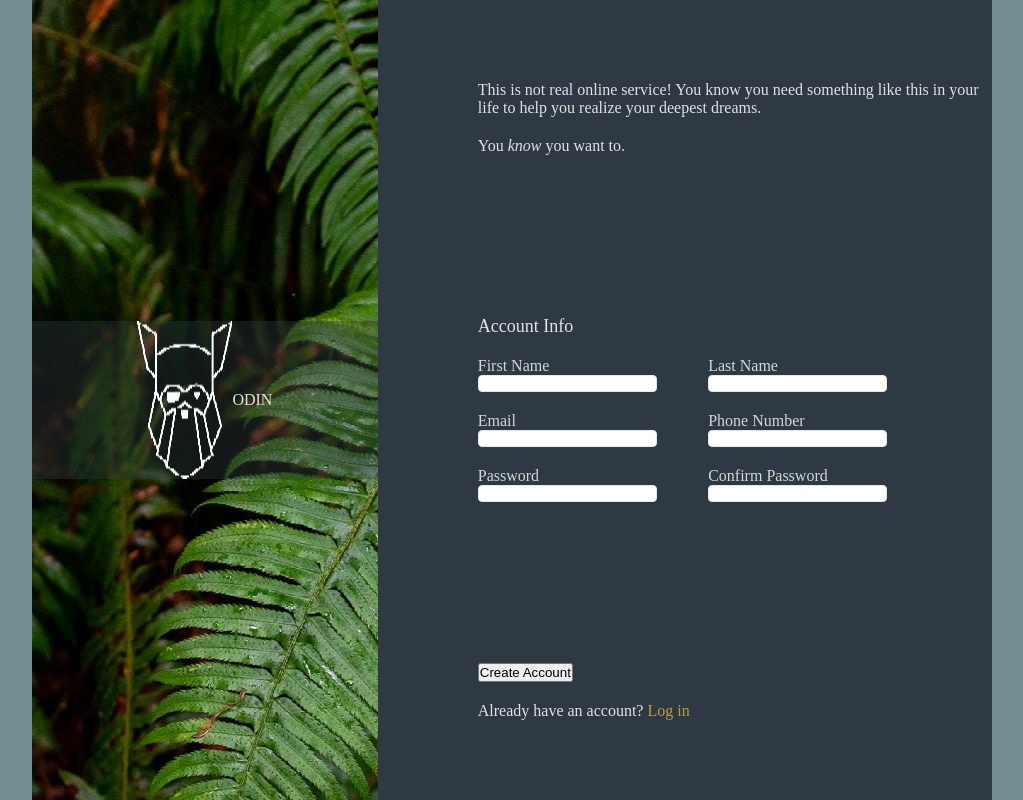
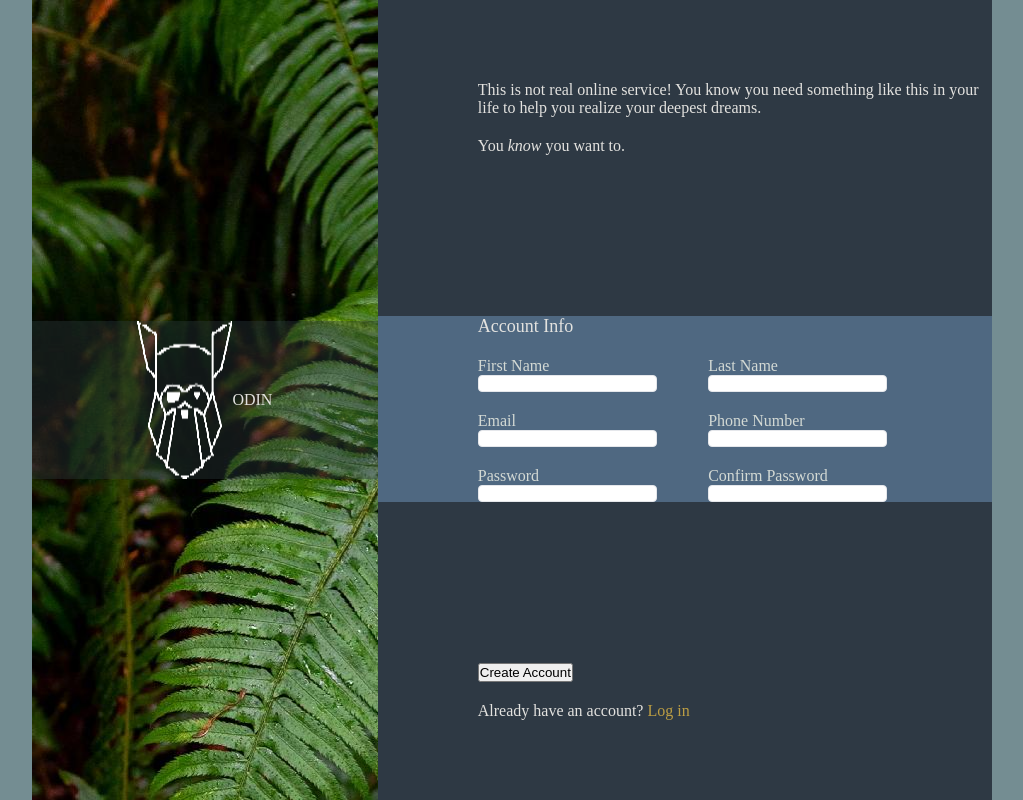
Before and after one commit to 7minutech/sign_up_form_oden, a plain HTML site: page index.html in a window 1280 px wide. Shown: the whole page, without its empty margins (128-1151 px from the left). Drawn offline with Linux system fonts and the light colour scheme.

Commit message:
feat: added color to form

```diff
--- a/style.css
+++ b/style.css
@@ -36,7 +36,7 @@ body{
   margin-left: 100px;
 }
 form{
-  margin-left: 100px;
+  background-color: #4f6881;
 }
 #img_holder{
   display: flex;
@@ -51,6 +51,7 @@ form{
 }
 fieldset{
   border: none;
+  margin-left: 100px;
 }
 legend{
   padding-bottom: 20px;
```
